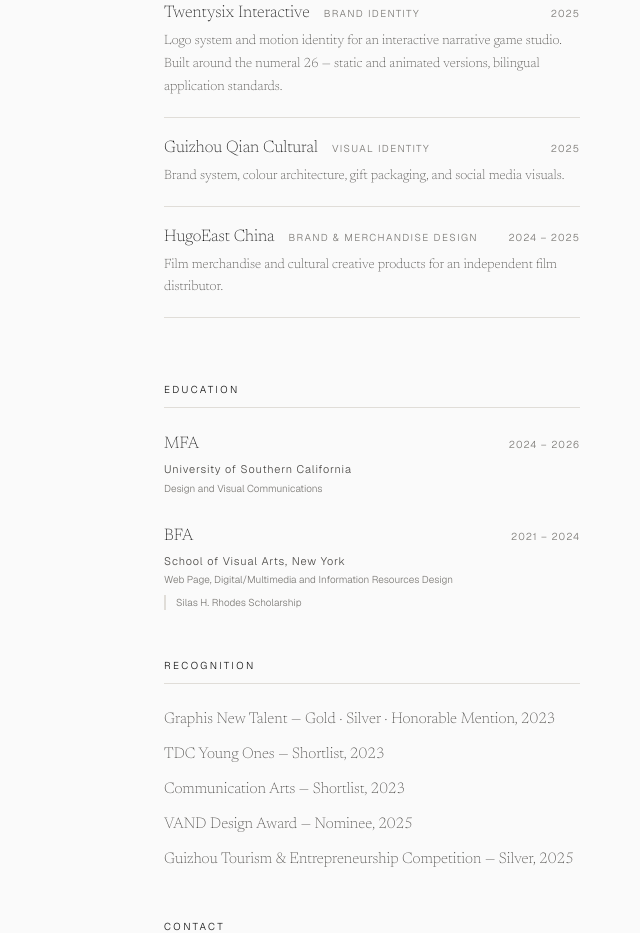
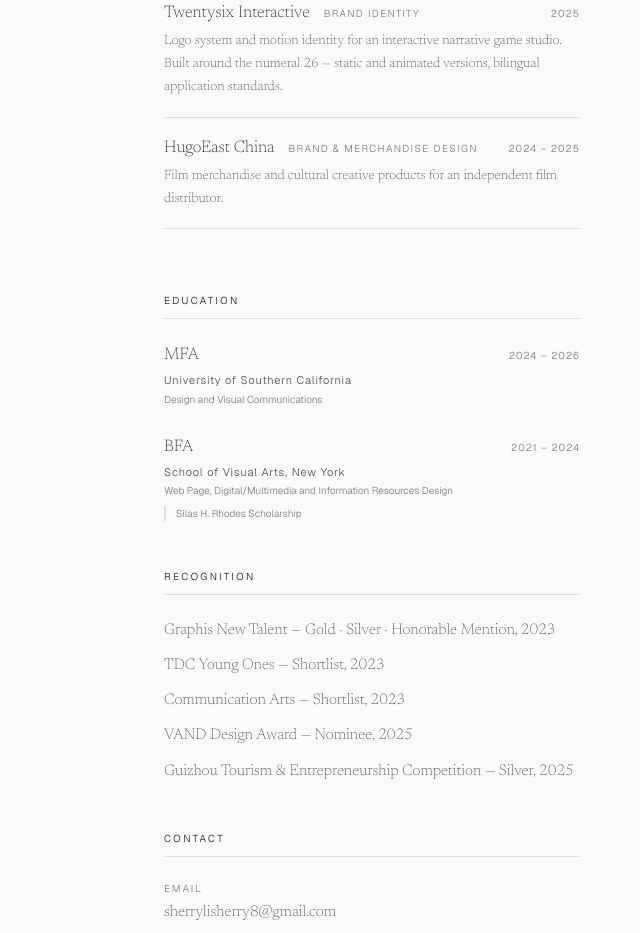
Before and after one commit to SherryLi8/zhuojing-site, a Next.js app: page /about in a window 1280 px wide. Shown: the part 1140-2073 px from the top of the page, without its empty margins (640-1280 px from the left). Built offline with nearby package versions, Linux system fonts and the light colour scheme.

Commit message:
Remove Guizhou Qian Cultural project from About

```diff
--- a/app/about/page.tsx
+++ b/app/about/page.tsx
@@ -141,12 +141,6 @@
         desc: "Logo system and motion identity for an interactive narrative game studio. Built around the numeral 26 — static and animated versions, bilingual application standards.",
       },
       {
-        org: "Guizhou Qian Cultural",
-        role: "Visual Identity",
-        period: "2025",
-        desc: "Brand system, colour architecture, gift packaging, and social media visuals.",
-      },
-      {
         org: "HugoEast China",
         role: "Brand & Merchandise Design",
         period: "2024 – 2025",
@@ -216,12 +210,6 @@
         role: "品牌视觉",
         period: "2025",
         desc: "为互动叙事游戏工作室设计标志系统与动态标志。围绕数字「26」构建，含静态与动态版本及中英双语应用规范。",
-      },
-      {
-        org: "贵州黔元素文化",
-        role: "视觉识别",
-        period: "2025",
-        desc: "品牌视觉系统、色彩体系、礼盒包装及社交媒体视觉。",
       },
       {
         org: "北京和观映像文化传媒",
```
